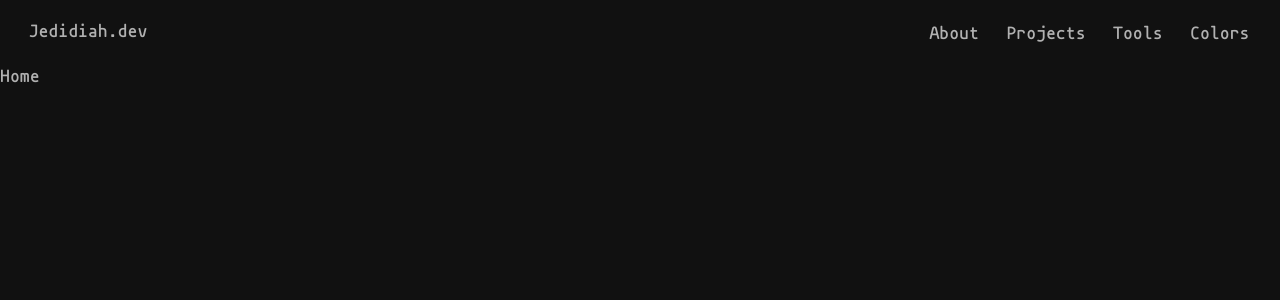
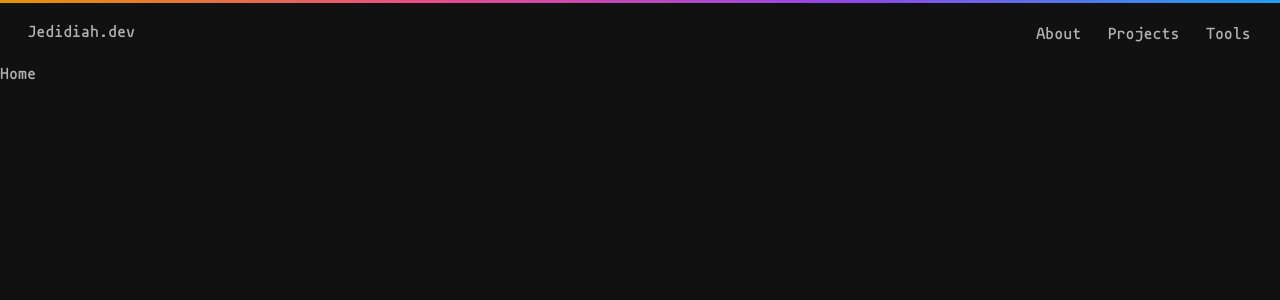
Before and after one commit to danieljantonio/portfolio, a Next.js app: page / in a window 1280 px wide. Shown: the top 300 px of the page. Built offline with nearby package versions, Linux system fonts and the light colour scheme.

Commit message:
add gradient on top of navbar

```diff
--- a/src/components/common/header.common.tsx
+++ b/src/components/common/header.common.tsx
@@ -6,6 +6,8 @@ import { useRouter } from 'next/router';
 const Header: FC = () => {
 	const { pathname } = useRouter();
 	return (
+		<div className={styles['nav-container']}>
+			<div className={styles['nav-gradient']}></div>
 			<nav className={styles['nav']}>
 				<Link href='/'>Jedidiah.dev</Link>
 				<div className={styles['nav-items']}>
@@ -18,11 +20,9 @@ const Header: FC = () => {
 					<Link href='/tools'>
 						<a className={pathname === '/tools' ? styles['nav-active'] : ''}>Tools</a>
 					</Link>
-				<Link href='/colors'>
-					<a className={pathname === '/colors' ? styles['nav-active'] : ''}>Colors</a>
-				</Link>
 				</div>
 			</nav>
+		</div>
 	);
 };
 
--- a/src/styles/components/header.module.scss
+++ b/src/styles/components/header.module.scss
@@ -1,4 +1,10 @@
 @import '../../styles/variables.scss';
+
+.nav-gradient {
+	width: 100vw;
+	height: 3px;
+	background: linear-gradient(to right, #e39600, #ea4c89, #8f48eb, #1da1f2);
+}
 
 .nav {
 	padding: 5px;
@@ -8,6 +14,8 @@
 	a {
 		padding: 0.5rem;
 		margin: 0.5rem 0.2rem;
+		text-align: center;
+		vertical-align: middle;
 	}
 	.nav-items {
 		display: flex;
--- a/src/styles/globals.scss
+++ b/src/styles/globals.scss
@@ -19,10 +19,14 @@ body {
 	padding: 0;
 	margin: 0;
 	font-family: Mononoki, Monaco, 'DejaVu Sans Mono', 'Lucida Console', monospace;
-	font-size: $text-rg;
 	font-weight: bold;
 	background-color: $bg-primary;
+	font-size: $text-rg;
 	color: $text-primary;
+	@media (max-width: 600px) {
+		font-size: $text-sm;
+	}
+	overflow: hidden;
 }
 
 main {
--- a/src/styles/variables.scss
+++ b/src/styles/variables.scss
@@ -14,5 +14,6 @@ $text-primary-light: #2e2e2e;
 $text-highlight-light: #111111;
 $text-secondary-light: #454545;
 
-$text-rg: 1.05rem;
+$text-sm: 0.9rem;
+$text-rg: 1rem;
 $text-lg: 1.125rem;
```
Lines whose indentation alone changed are shown as unchanged.
